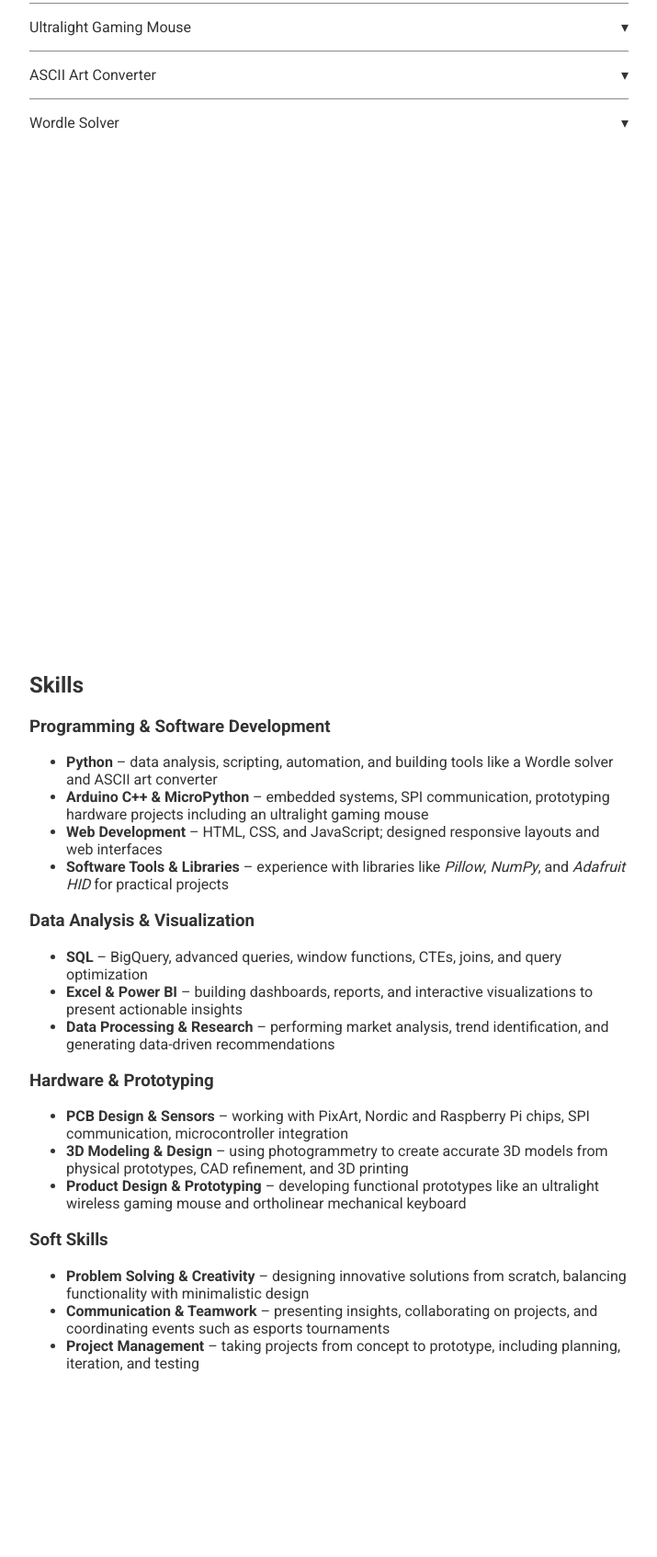
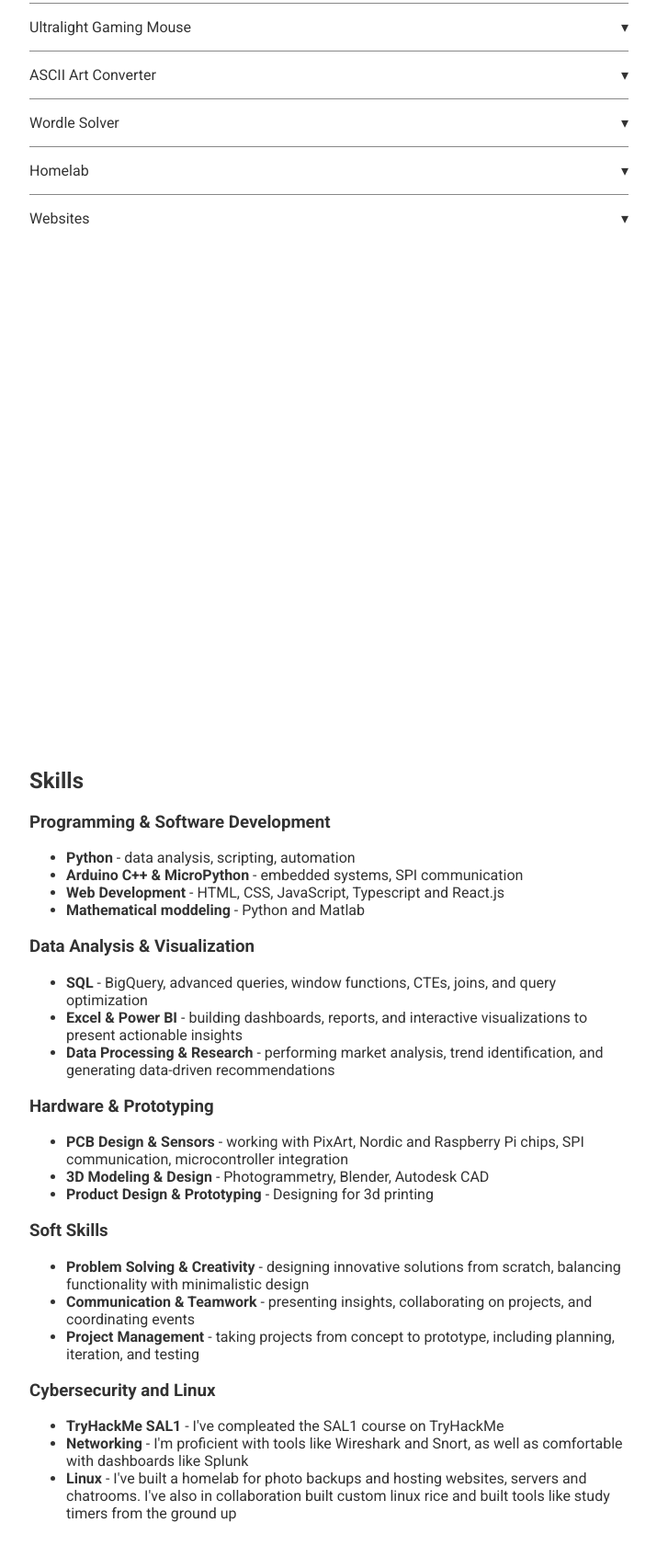
Before and after one commit to akatomka/portfolio, a plain HTML site: page index.html in a window 1280 px wide. Shown: the part 2808-4501 px from the top of the page at 92% size, without its empty margins (282-997 px from the left). Drawn offline with Linux system fonts and the light colour scheme.

Commit message:
Add files via upload

```diff
--- a/index.html
+++ b/index.html
@@ -9,6 +9,7 @@
   <link rel="stylesheet" href="style.css" />
 </head>
 <body>
+
 
     <header>
         <nav class="side-nav">
@@ -77,11 +78,11 @@ Throughout university, I actively contributed to the student community as a memb
 
         <div class="project-content">
           <p>
-I’m currently developing an ultralight gaming mouse with a focus on minimal design, performance, and user experience. The project began using MicroPython on an RP2040, which allowed me to quickly prototype core functionality, but I later transitioned to Arduino C++ for greater control and efficiency. This shift gave me a strong understanding of SPI communication, as well as hands-on experience with microcontroller programming and hardware integration.
-<br><br>
-The initial prototype used an RP2040, but I’ve since moved to a Nordic chip to achieve higher polling rates and lower wireless latency, essential for competitive gaming. Throughout the design process, I sculpted a physical model by hand and then employed photogrammetry to create a precise 3D digital model, which I use to refine the design in CAD before 3D printing and testing.
-<br><br>
-Looking ahead, I am working on building a brand called DPIlabs, with the goal of making this ultralight, high-performance mouse accessible to other gamers. The project has been a major learning experience, teaching me about hardware-software integration, sensor communication protocols, 3D modeling, prototyping, and product design, while also giving me insight into the end-to-end process of turning an idea into a tangible product.
+One of my key projects has been developing custom firmware for a gaming mouse I designed and built from the ground up. The first version ran on an RP2040 using CircuitPython, where I implemented USB HID input handling and SPI communication with PixArt optical sensors, before later porting the firmware to Arduino C++ for greater control and performance. I’m currently working on a second-generation version based on Nordic microcontrollers, focusing on lower latency, more efficient SPI handling, and overall higher performance.
+            <br><br>
+          <a href="https://github.com/akatomka/mouse-firmware" target="_blank">
+            View on GitHub →
+          </a>
           </p>
 
         </div>
@@ -141,6 +142,45 @@ Looking ahead, I am working on building a brand called DPIlabs, with the goal of
           </a>
         </div>
       </div>
+
+      <div class="project-card">
+        <button class="project-header">
+          <span>Homelab</span>
+          <span class="chevron">▾</span>
+        </button>
+
+        <div class="project-content">
+          <p>
+            I've built two homelabs from old and spare hardware, first, repurposing my old laptop for a minecraft and web hosting server as well as a place to host a web based chatroom only open for 1 hour a day. The other is a nas for my family's photo backups, and media.
+          </p>
+
+          <ul>
+            <li>Solid understanding of networking in a practical setting</li>
+            <li>Experiance with various operating systems, namely ubuntu and TrueNAS</li>
+            <li>I've enployed methods and safety features as I've learned from TryHackMe's SAL1 course</li>
+          </ul>
+
+        </div>
+      </div>
+
+      <div class="project-card">
+        <button class="project-header">
+          <span>Websites</span>
+          <span class="chevron">▾</span>
+        </button>
+
+        <div class="project-content">
+          <p>
+            I'm grouping all my websites that I've designed over the years here. My most recent website I've built is the one you are currently on, hosting this static webpage on github pages. My first websites were a series of drawing webite using javascript canvas, with features like undos and downloads. I've designed custom store fronts for shopify stores like yaji.online (a keyboard parts retailer) and im working on a valorant lineups website called cypher.cam. I've also built a simple chatroom open only for 1 hour a day.
+          </p>
+
+          <ul>
+            <li>Experiance working with JS, Liquid and React</li>
+            <li>Building websites from the ground up and hosting them myself</li>
+          </ul>
+
+        </div>
+      </div>
     </section>
 
     <section id="skills">
@@ -149,37 +189,46 @@ Looking ahead, I am working on building a brand called DPIlabs, with the goal of
       <div class="skill-category">
         <h3>Programming & Software Development</h3>
         <ul>
-          <li><strong>Python</strong> – data analysis, scripting, automation, and building tools like a Wordle solver and ASCII art converter</li>
-          <li><strong>Arduino C++ & MicroPython</strong> – embedded systems, SPI communication, prototyping hardware projects including an ultralight gaming mouse</li>
-          <li><strong>Web Development</strong> – HTML, CSS, and JavaScript; designed responsive layouts and web interfaces</li>
-          <li><strong>Software Tools & Libraries</strong> – experience with libraries like <em>Pillow</em>, <em>NumPy</em>, and <em>Adafruit HID</em> for practical projects</li>
+          <li><strong>Python</strong> - data analysis, scripting, automation</li>
+          <li><strong>Arduino C++ & MicroPython</strong> - embedded systems, SPI communication</li>
+          <li><strong>Web Development</strong> - HTML, CSS, JavaScript, Typescript and React.js</li>
+          <li><strong>Mathematical moddeling</strong> - Python and Matlab</li>
         </ul>
       </div>
 
       <div class="skill-category">
         <h3>Data Analysis & Visualization</h3>
         <ul>
-          <li><strong>SQL</strong> – BigQuery, advanced queries, window functions, CTEs, joins, and query optimization</li>
-          <li><strong>Excel & Power BI</strong> – building dashboards, reports, and interactive visualizations to present actionable insights</li>
-          <li><strong>Data Processing & Research</strong> – performing market analysis, trend identification, and generating data-driven recommendations</li>
+          <li><strong>SQL</strong> - BigQuery, advanced queries, window functions, CTEs, joins, and query optimization</li>
+          <li><strong>Excel & Power BI</strong> - building dashboards, reports, and interactive visualizations to present actionable insights</li>
+          <li><strong>Data Processing & Research</strong> - performing market analysis, trend identification, and generating data-driven recommendations</li>
         </ul>
       </div>
 
       <div class="skill-category">
         <h3>Hardware & Prototyping</h3>
         <ul>
-          <li><strong>PCB Design & Sensors</strong> – working with PixArt, Nordic and Raspberry Pi chips, SPI communication, microcontroller integration</li>
-          <li><strong>3D Modeling & Design</strong> – using photogrammetry to create accurate 3D models from physical prototypes, CAD refinement, and 3D printing</li>
-          <li><strong>Product Design & Prototyping</strong> – developing functional prototypes like an ultralight wireless gaming mouse and ortholinear mechanical keyboard</li>
+          <li><strong>PCB Design & Sensors</strong> - working with PixArt, Nordic and Raspberry Pi chips, SPI communication, microcontroller integration</li>
+          <li><strong>3D Modeling & Design</strong> - Photogrammetry, Blender, Autodesk CAD</li>
+          <li><strong>Product Design & Prototyping</strong> - Designing for 3d printing</li>
         </ul>
       </div>
 
       <div class="skill-category">
         <h3>Soft Skills</h3>
         <ul>
-          <li><strong>Problem Solving & Creativity</strong> – designing innovative solutions from scratch, balancing functionality with minimalistic design</li>
-          <li><strong>Communication & Teamwork</strong> – presenting insights, collaborating on projects, and coordinating events such as esports tournaments</li>
-          <li><strong>Project Management</strong> – taking projects from concept to prototype, including planning, iteration, and testing</li>
+          <li><strong>Problem Solving & Creativity</strong> - designing innovative solutions from scratch, balancing functionality with minimalistic design</li>
+          <li><strong>Communication & Teamwork</strong> - presenting insights, collaborating on projects, and coordinating events</li>
+          <li><strong>Project Management</strong> - taking projects from concept to prototype, including planning, iteration, and testing</li>
+        </ul>
+      </div>
+
+      <div class="skill-category">
+        <h3>Cybersecurity and Linux</h3>
+        <ul>
+          <li><strong>TryHackMe SAL1</strong> - I've compleated the SAL1 course on TryHackMe </li>
+          <li><strong>Networking</strong> - I'm proficient with tools like Wireshark and Snort, as well as comfortable with dashboards like Splunk</li>
+          <li><strong>Linux</strong> - I've built a homelab for photo backups and hosting websites, servers and chatrooms. I've also in collaboration built custom linux rice and built tools like study timers from the ground up</li>
         </ul>
       </div>
     </section>
```
